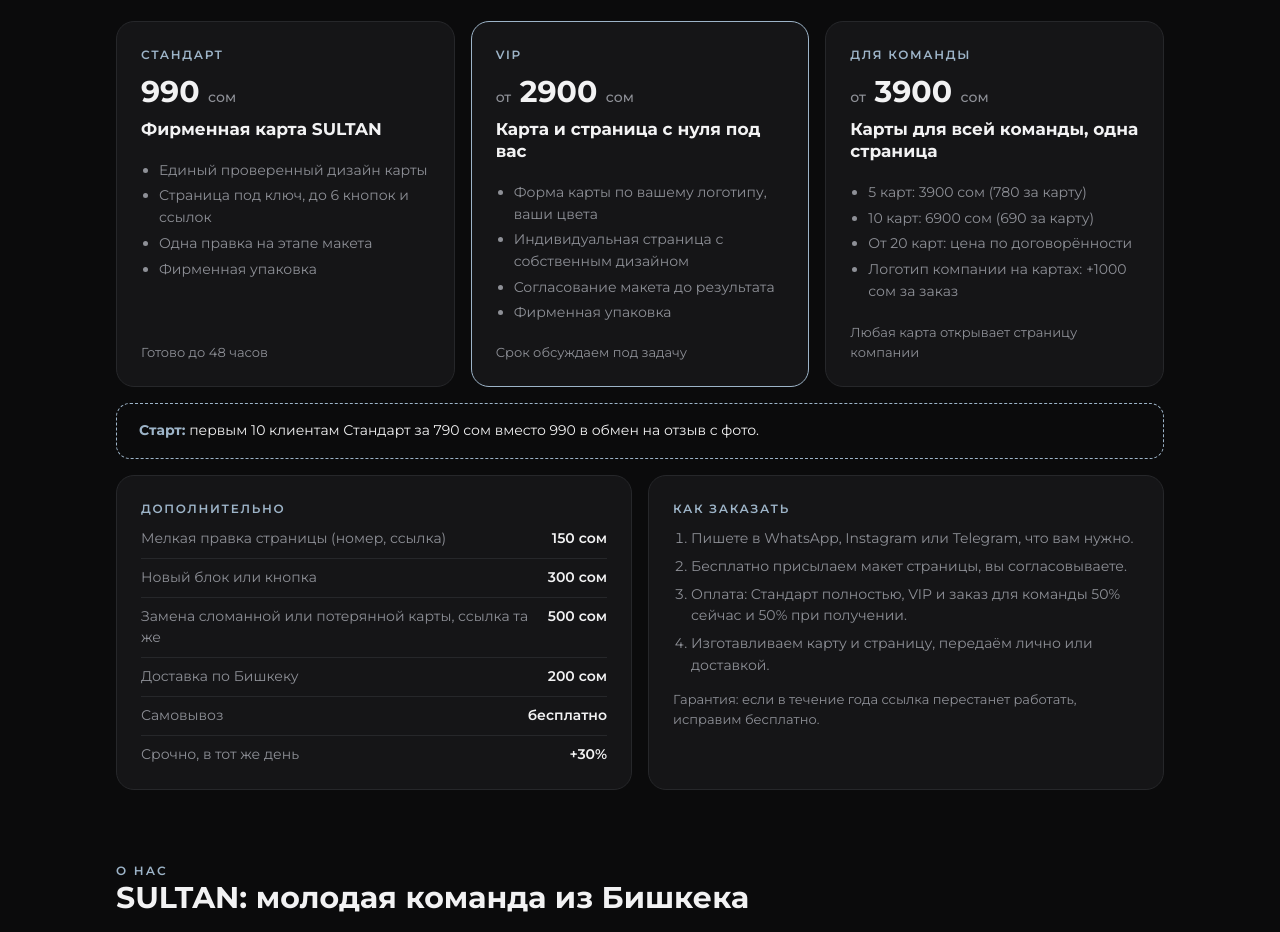
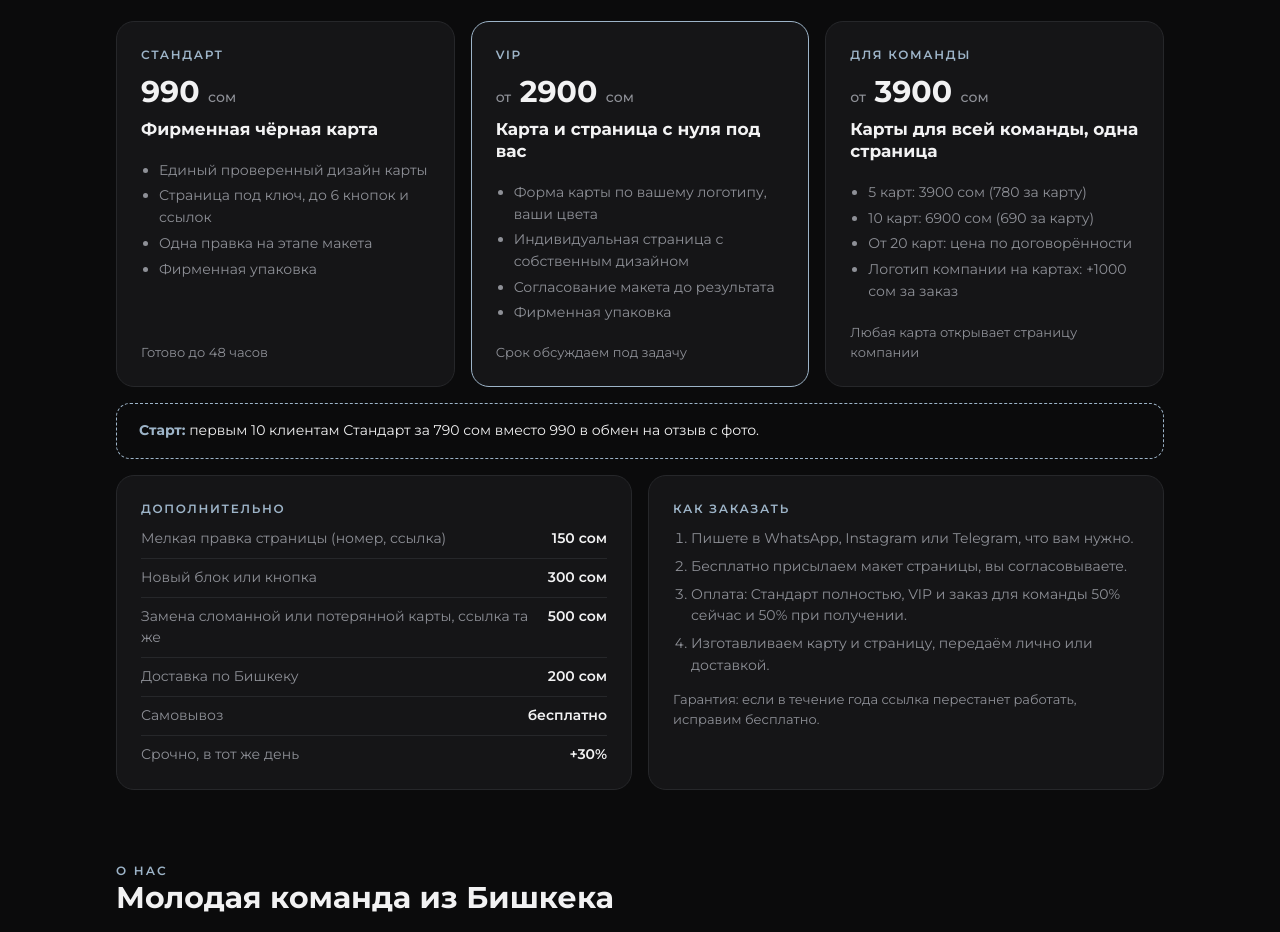
Before and after one commit to nadirovv/sultan, a plain HTML site: page nfc.html in a window 1280 px wide. Shown: the part 2817-3749 px from the top of the page. Drawn offline with Linux system fonts and the light colour scheme.

Commit message:
Update nfc.html

```diff
--- a/nfc.html
+++ b/nfc.html
@@ -223,7 +223,7 @@ section{margin-top:56px}
 </ul>
 </div>
 <div class="col mine">
-<h3>NFC-визитка SULTAN</h3>
+<h3>NFC-визитка</h3>
 <ul>
 <li>Одна карта: купили один раз и пользуетесь</li>
 <li>Год гарантии: карта и страница работают без сбоев</li>
@@ -255,7 +255,7 @@ section{margin-top:56px}
 <h2>Три варианта, всё под ключ</h2>
 <p class="lead">В каждый пакет входят карта с чипом NFC, настройка, проверка на iPhone и Android и год гарантии работы.</p>
 <div class="prices">
-<div class="box price"><div class="k">Стандарт</div><div class="amt">990 <small>сом</small></div><h3>Фирменная карта SULTAN</h3><ul><li>Единый проверенный дизайн карты</li><li>Страница под ключ, до 6 кнопок и ссылок</li><li>Одна правка на этапе макета</li><li>Фирменная упаковка</li></ul><p class="note">Готово до 48 часов</p></div>
+<div class="box price"><div class="k">Стандарт</div><div class="amt">990 <small>сом</small></div><h3>Фирменная чёрная карта</h3><ul><li>Единый проверенный дизайн карты</li><li>Страница под ключ, до 6 кнопок и ссылок</li><li>Одна правка на этапе макета</li><li>Фирменная упаковка</li></ul><p class="note">Готово до 48 часов</p></div>
 <div class="box price vip"><div class="k">VIP</div><div class="amt"><small>от</small> 2900 <small>сом</small></div><h3>Карта и страница с нуля под вас</h3><ul><li>Форма карты по вашему логотипу, ваши цвета</li><li>Индивидуальная страница с собственным дизайном</li><li>Согласование макета до результата</li><li>Фирменная упаковка</li></ul><p class="note">Срок обсуждаем под задачу</p></div>
 <div class="box price"><div class="k">Для команды</div><div class="amt"><small>от</small> 3900 <small>сом</small></div><h3>Карты для всей команды, одна страница</h3><ul><li>5 карт: 3900 сом (780 за карту)</li><li>10 карт: 6900 сом (690 за карту)</li><li>От 20 карт: цена по договорённости</li><li>Логотип компании на картах: +1000 сом за заказ</li></ul><p class="note">Любая карта открывает страницу компании</p></div>
 </div>
@@ -268,7 +268,7 @@ section{margin-top:56px}
 
 <section id="about">
 <div class="eyebrow">О нас</div>
-<h2>SULTAN: молодая команда из Бишкека</h2>
+<h2>Молодая команда из Бишкека</h2>
 <div class="box" style="margin-top:20px;max-width:780px">
 <p style="color:var(--fg);font-size:16px">Мы делаем вещи для нового цифрового мира. Вместо пачки одинаковых бумажных визиток и очереди в типографию у вас одна карта и живая страница, которую легко обновить.</p>
 <p style="margin-top:12px">Мы быстро подстраиваемся под задачу и делаем результат здесь и сейчас, с прицелом на завтра. Хотим, чтобы, взяв нашу карту в руки, вы видели: новое поколение делает достойные вещи.</p>
```
